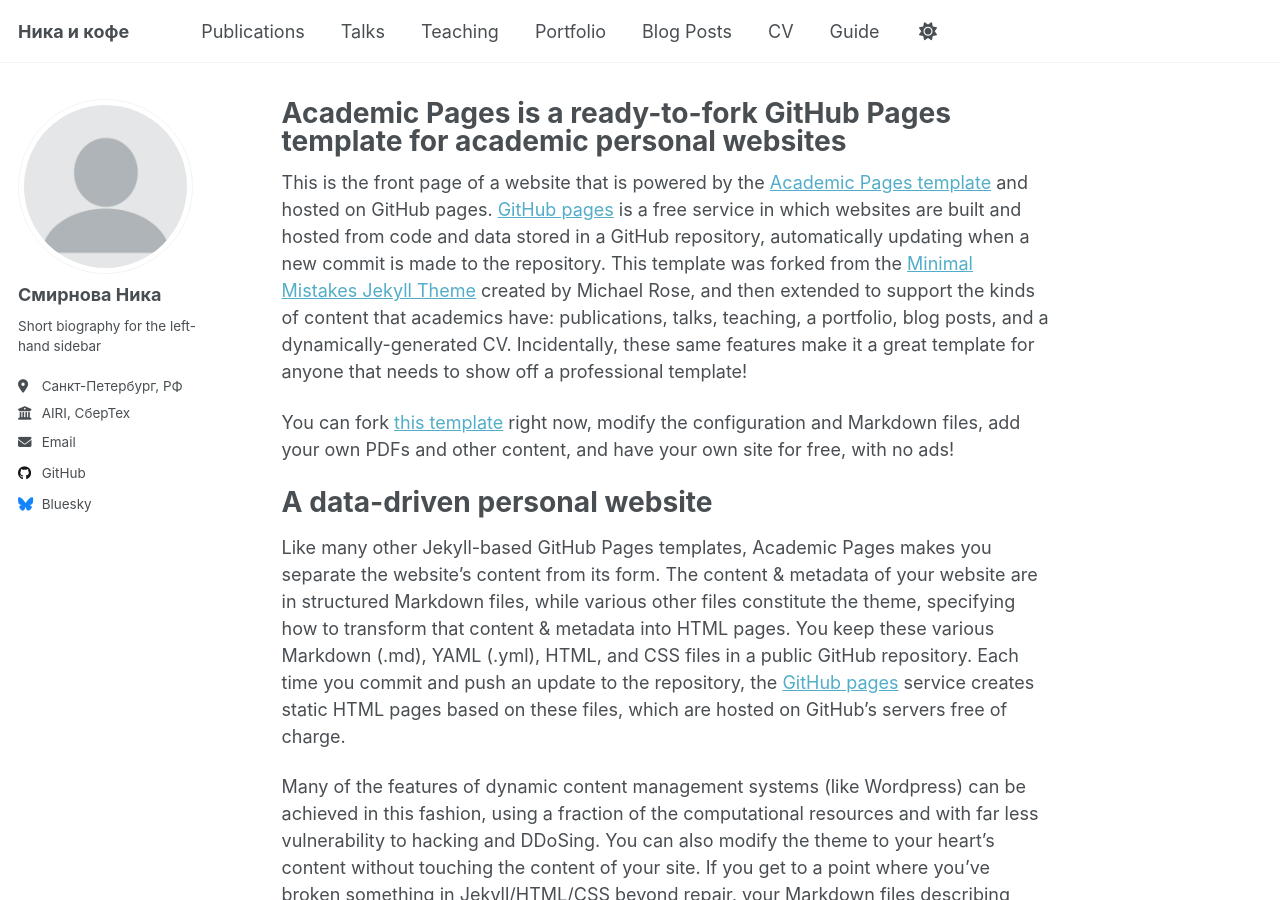
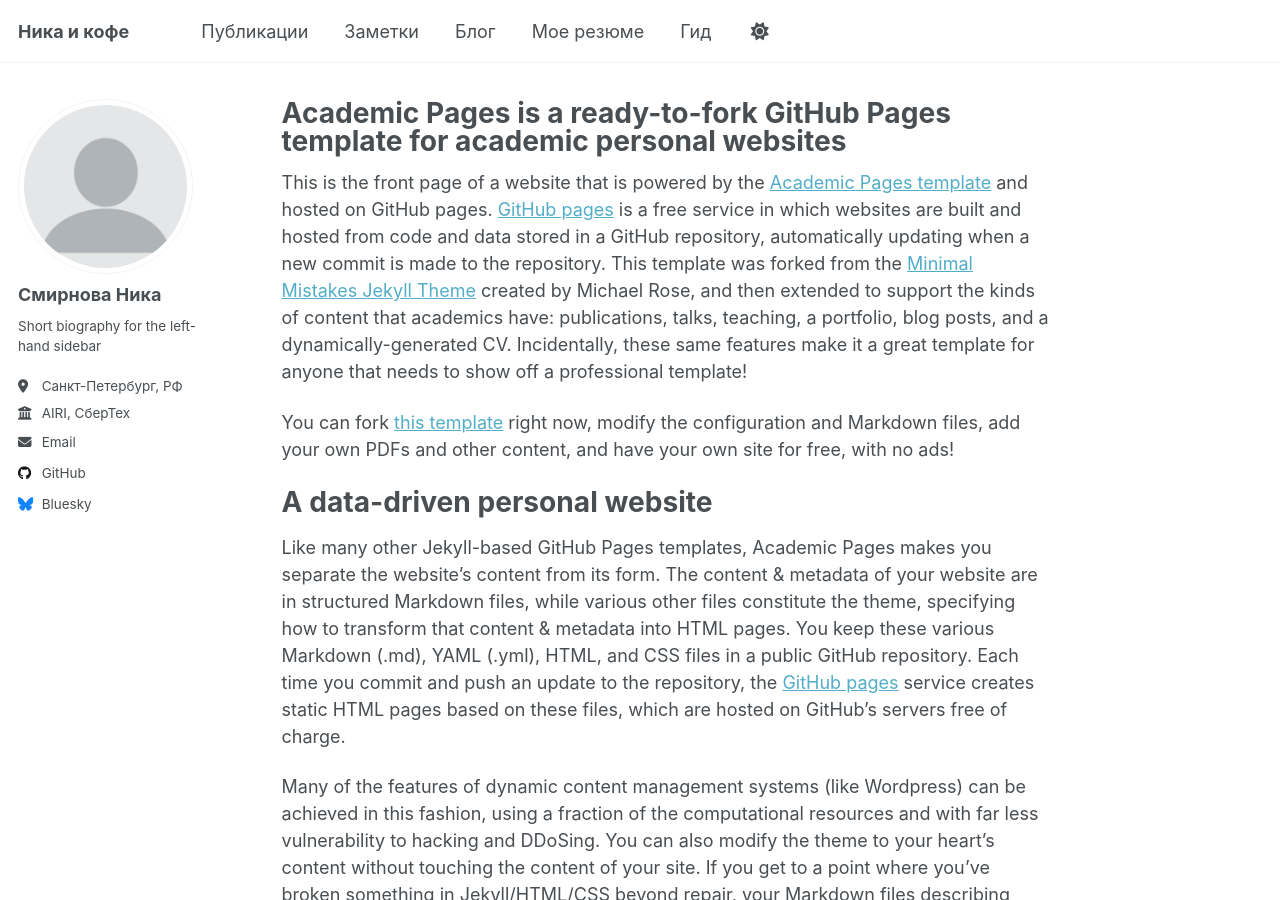
Before and after one commit to Robot-mitski/Space_cappuchino.github.io, a Jekyll site: the page built from _pages/about.md, in a window 1280 px wide and 900 px high. Built offline with Jekyll 4.4.1, drawn with Linux system fonts in a browser that asks for light colours; a script that is not in the unit is left out; some of the changed lines change nothing that is shown.

Commit message:
Update navigation.yml

```diff
--- a/_data/navigation.yml
+++ b/_data/navigation.yml
@@ -1,33 +1,15 @@
-# The following is the order of the links in the header of the website.
-#
-# Changing the order here will adjust the order and you can also add additional
-# links. Removing a link prevents it from showing in the header, but does not
-# prevent it from being included in the site.
-#
-# NOTE that only one of the CV options should be selected, the first is for the
-#      Markdown formatted page while the second is generated using JSON.
+main:
+  - title: "Публикации"
+    url: "https://robot-mitski.github.io/Space_cappuchino.github.io/publications/"
 
-main:
-  - title: "Publications"
-    url: /publications/
+  - title: "Заметки"
+    url: "https://robot-mitski.github.io/Space_cappuchino.github.io/notes/"
 
-  - title: "Talks"
-    url: /talks/
+  - title: "Блог"
+    url: "https://robot-mitski.github.io/Space_cappuchino.github.io/year-archive/"
 
-  - title: "Teaching"
-    url: /teaching/
+  - title: "Мое резюме"
+    url: "https://robot-mitski.github.io/Space_cappuchino.github.io/cv/"
 
-  - title: "Portfolio"
-    url: /portfolio/
-
-  - title: "Blog Posts"
-    url: /year-archive/
-
-  - title: "CV"
-    url: /cv/
-
-  # - title: "CV"
-  #   url: /cv-json/
-
-  - title: "Guide"
-    url: /markdown/
+  - title: "Гид"
+    url: "https://robot-mitski.github.io/Space_cappuchino.github.io/markdown/"
```
